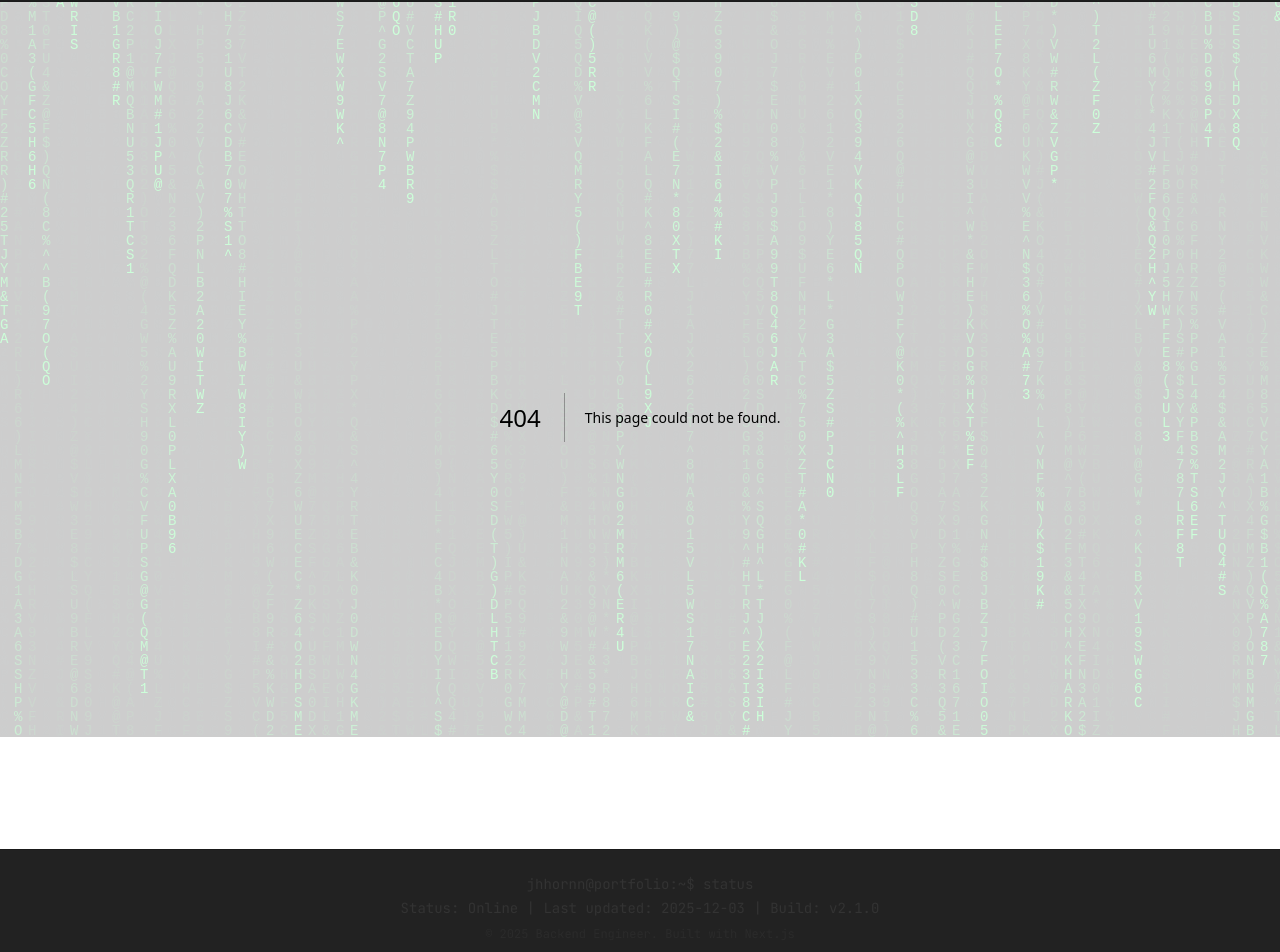
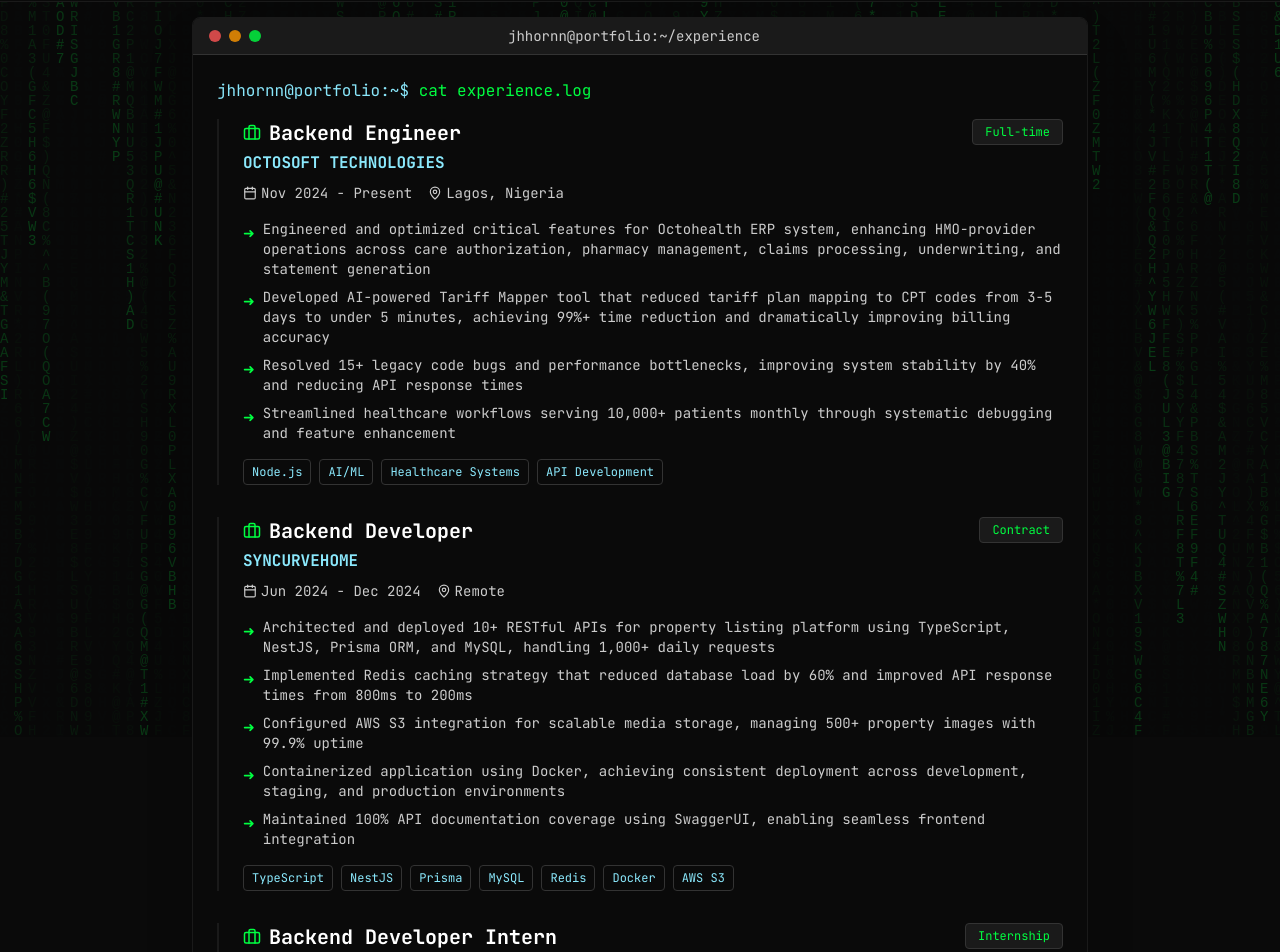
Before and after one commit to jhhornn/my-portfolio, a Next.js app: page /experience in a window 1280 px wide. Before the commit this address had no page. Shown: the part 63-1015 px from the top of the page. Built offline with nearby package versions, Linux system fonts and the light colour scheme.

Commit message:
feat: add new experience page and navigation link.

```diff
--- /dev/null
+++ b/app/experience/page.tsx
@@ -0,0 +1,151 @@
+"use client";
+
+import React from "react";
+import { TerminalWindow } from "@/components/TerminalWindow";
+import { motion } from "framer-motion";
+import { Briefcase, Calendar, MapPin } from "lucide-react";
+
+const experiences = [
+    {
+        id: "octosoft",
+        company: "OCTOSOFT TECHNOLOGIES",
+        role: "Backend Engineer",
+        type: "Full-time",
+        location: "Lagos, Nigeria",
+        period: "Nov 2024 - Present",
+        achievements: [
+            "Engineered and optimized critical features for Octohealth ERP system, enhancing HMO-provider operations across care authorization, pharmacy management, claims processing, underwriting, and statement generation",
+            "Developed AI-powered Tariff Mapper tool that reduced tariff plan mapping to CPT codes from 3-5 days to under 5 minutes, achieving 99%+ time reduction and dramatically improving billing accuracy",
+            "Resolved 15+ legacy code bugs and performance bottlenecks, improving system stability by 40% and reducing API response times",
+            "Streamlined healthcare workflows serving 10,000+ patients monthly through systematic debugging and feature enhancement",
+        ],
+        tech: ["Node.js", "AI/ML", "Healthcare Systems", "API Development"],
+    },
+    {
+        id: "syncurvehome",
+        company: "SYNCURVEHOME",
+        role: "Backend Developer",
+        type: "Contract",
+        location: "Remote",
+        period: "Jun 2024 - Dec 2024",
+        achievements: [
+            "Architected and deployed 10+ RESTful APIs for property listing platform using TypeScript, NestJS, Prisma ORM, and MySQL, handling 1,000+ daily requests",
+            "Implemented Redis caching strategy that reduced database load by 60% and improved API response times from 800ms to 200ms",
+            "Configured AWS S3 integration for scalable media storage, managing 500+ property images with 99.9% uptime",
+            "Containerized application using Docker, achieving consistent deployment across development, staging, and production environments",
+            "Maintained 100% API documentation coverage using SwaggerUI, enabling seamless frontend integration",
+        ],
+        tech: ["TypeScript", "NestJS", "Prisma", "MySQL", "Redis", "Docker", "AWS S3"],
+    },
+    {
+        id: "gladefinance",
+        company: "GLADEFINANCE",
+        role: "Backend Developer Intern",
+        type: "Internship",
+        location: "Remote",
+        period: "Jun 2023 - Sept 2023",
+        achievements: [
+            "Executed seamless migration of 40% of codebase from Lumen to Laravel framework, improving maintainability and enabling advanced features",
+            "Resolved 24 critical bugs across 4 core APIs using Postman testing, increasing system reliability by 35%",
+            "Optimized 10+ raw SQL queries for MySQL database, reducing query execution time by 50%",
+            "Delivered daily progress reports to product manager and comprehensive weekly summaries to team lead, ensuring 100% transparency and code quality",
+        ],
+        tech: ["PHP", "Laravel", "MySQL", "Postman", "API Testing"],
+    },
+    {
+        id: "altcamp",
+        company: "ALTCAMP",
+        role: "Backend Contributor",
+        type: "Open Source",
+        location: "Remote",
+        period: "Jun 2023 - Sept 2023",
+        achievements: [
+            "Implemented secure forgot/reset password feature using email verification codes, enhancing authentication security for 500+ platform users",
+            "Championed Test-Driven Development (TDD) by writing comprehensive Jest test suites, achieving 85% code coverage",
+            "Documented 100% of API endpoints using YAML for Swagger UI integration, improving developer onboarding time by 60%",
+            "Introduced pre-commit hooks to enforce coding standards, reducing code review cycles by 40%",
+        ],
+        tech: ["Node.js", "Jest", "TDD", "Swagger", "Git Hooks"],
+    },
+];
+
+export default function Experience() {
+    return (
+        <div className="max-w-5xl mx-auto">
+            <TerminalWindow command="cat experience.log" title="jhhornn@portfolio:~/experience">
+                <div className="space-y-8">
+                    {experiences.map((exp, index) => (
+                        <motion.div
+                            key={exp.id}
+                            initial={{ opacity: 0, x: -20 }}
+                            animate={{ opacity: 1, x: 0 }}
+                            transition={{ delay: index * 0.15 }}
+                            className="border-l-2 border-terminal-dark-gray pl-6 hover:border-terminal-green transition-colors group"
+                        >
+                            {/* Header */}
+                            <div className="mb-4">
+                                <div className="flex items-start justify-between flex-wrap gap-2">
+                                    <div>
+                                        <h3 className="text-xl font-bold text-terminal-white group-hover:text-terminal-green transition-colors flex items-center gap-2">
+                                            <Briefcase size={18} className="text-terminal-green" />
+                                            {exp.role}
+                                        </h3>
+                                        <div className="text-terminal-blue font-bold mt-1">{exp.company}</div>
+                                    </div>
+                                    <span className="px-3 py-1 bg-terminal-dark-gray text-terminal-green text-xs rounded border border-terminal-gray">
+                                        {exp.type}
+                                    </span>
+                                </div>
+
+                                <div className="flex flex-wrap gap-4 mt-2 text-sm text-terminal-light-gray">
+                                    <span className="flex items-center gap-1">
+                                        <Calendar size={14} />
+                                        {exp.period}
+                                    </span>
+                                    <span className="flex items-center gap-1">
+                                        <MapPin size={14} />
+                                        {exp.location}
+                                    </span>
+                                </div>
+                            </div>
+
+                            {/* Achievements */}
+                            <ul className="space-y-2 mb-4">
+                                {exp.achievements.map((achievement, i) => (
+                                    <li key={i} className="text-terminal-light-gray text-sm flex items-start gap-2">
+                                        <span className="text-terminal-green mt-1 flex-shrink-0">➜</span>
+                                        <span>{achievement}</span>
+                                    </li>
+                                ))}
+                            </ul>
+
+                            {/* Tech Stack */}
+                            <div className="flex flex-wrap gap-2">
+                                {exp.tech.map((tech, i) => (
+                                    <span
+                                        key={i}
+                                        className="px-2 py-1 bg-terminal-black border border-terminal-gray text-terminal-blue text-xs rounded"
+                                    >
+                                        {tech}
+                                    </span>
+                                ))}
+                            </div>
+                        </motion.div>
+                    ))}
+
+                    {/* Summary */}
+                    <div className="pt-6 border-t border-terminal-dark-gray text-terminal-gray text-sm">
+                        <p className="flex items-center gap-2">
+                            <span className="text-terminal-green">$</span>
+                            Total Experience: <span className="text-terminal-white">1.5+ years</span>
+                        </p>
+                        <p className="flex items-center gap-2 mt-2">
+                            <span className="text-terminal-green">$</span>
+                            Companies Worked: <span className="text-terminal-white">{experiences.length}</span>
+                        </p>
+                    </div>
+                </div>
+            </TerminalWindow>
+        </div>
+    );
+}
--- a/components/Navigation.tsx
+++ b/components/Navigation.tsx
@@ -9,6 +9,7 @@
 const navItems = [
     { name: "home", path: "/", command: "./home.sh" },
     { name: "about", path: "/about", command: "./about.sh" },
+    { name: "experience", path: "/experience", command: "./experience.sh" },
     { name: "projects", path: "/projects", command: "./projects.sh" },
     { name: "certifications", path: "/certifications", command: "./certs.sh" },
     { name: "contact", path: "/contact", command: "./contact.sh" },
```
